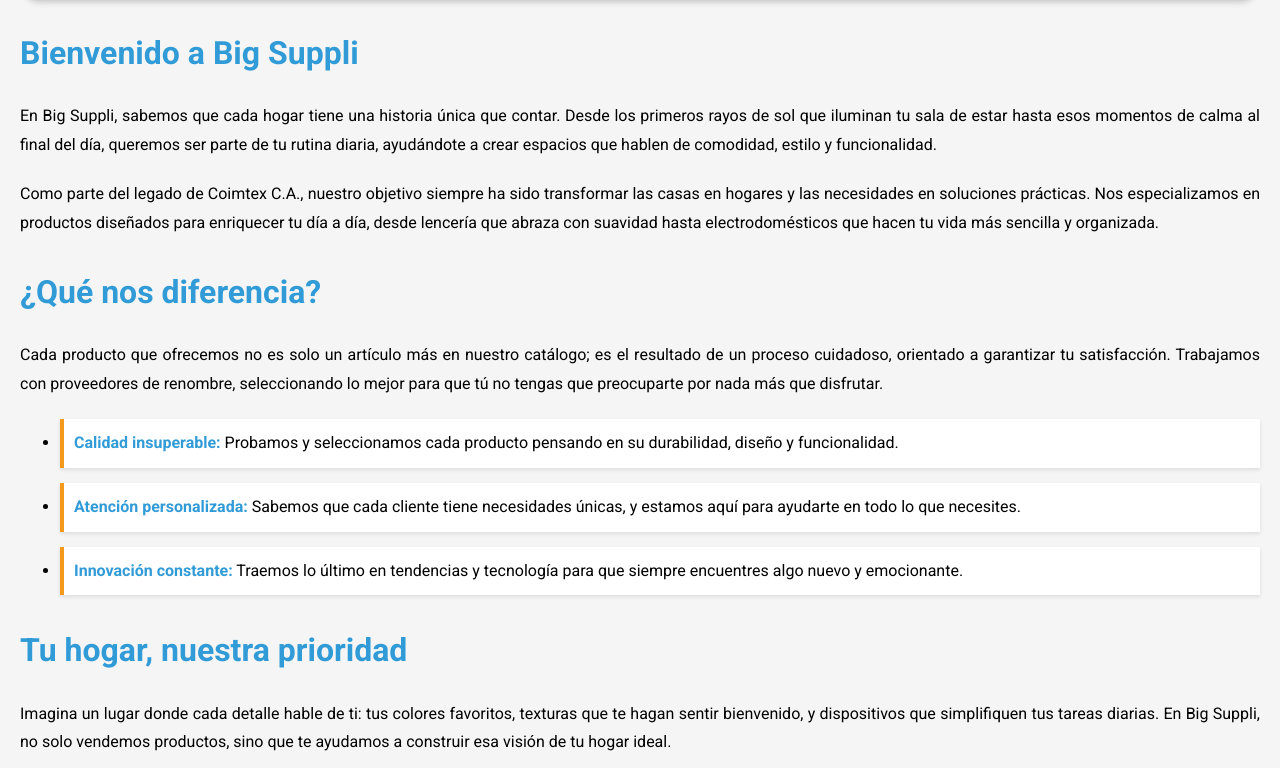
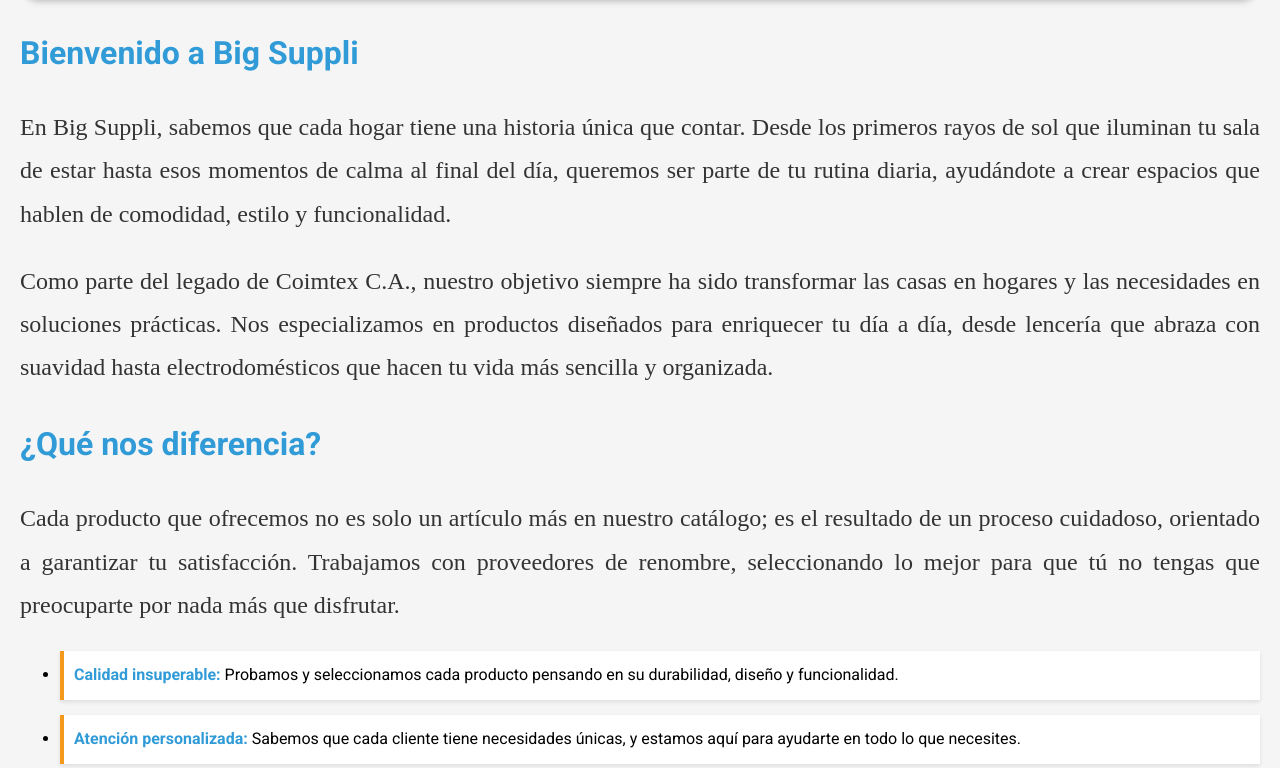
Before and after one commit to Nokx1z/BigSuppliSite, a plain HTML site: page index.html in a window 1280 px wide. Shown: the part 1032-1800 px from the top of the page. Drawn offline with Linux system fonts and the light colour scheme.

Commit message:
Restructuración del css y mejoras en el mismo

```diff
--- a/assets/CSS/main.css
+++ b/assets/CSS/main.css
@@ -38,12 +38,14 @@
   font-size: 1.5rem;
 }
 
-p {
-  font-size: 1rem;
-  margin-bottom: 20px; /* Separación entre párrafos */
-  text-align: justify; /* Justificación del texto */
+.contenido p {
+  font-family: 'Roboto Slab', serif; /* Cambia a una fuente más elegante */
+  font-size: 1.5rem; /* Aumenta el tamaño del texto */
+  color: #333; /* Cambia a un tono más oscuro para mayor legibilidad */
+  line-height: 1.8; /* Mejora el espacio entre líneas */
+  margin-bottom: 1.5rem; /* Agrega mayor separación entre párrafos */
+  text-align: justify; /* Opcional: Justifica el texto */
 }
-
 /* Listas generales con la clase .contenido */
 .contenido {
   list-style-type: none; /* Elimina marcadores predeterminados */
@@ -192,7 +194,7 @@
 
 /* === Banner tentativo === */
 
-#inicio img {
+.banner img{
   display: block;       /* Asegura que la imagen no tome espacio adicional como elemento inline */
   width: 100%;          /* Ajusta el ancho de la imagen al contenedor */
   height: auto;         /* Mantiene la proporción de la imagen */
--- a/index.html
+++ b/index.html
@@ -6,6 +6,7 @@
   <title>Big Suppli - Inicio</title>
   <link rel="icon" href="assets/icons/favicon.ico" type="image/x-icon">
   <link rel="stylesheet" href="assets/CSS/main.css" />
+  <link rel="stylesheet" href="https://cdnjs.cloudflare.com/ajax/libs/font-awesome/6.0.0-beta3/css/all.min.css">
   <link href="https://fonts.googleapis.com/css2?family=Roboto:wght@400;700&display=swap" rel="stylesheet">
 </head>
 
@@ -63,12 +64,14 @@
       <div>
         <section id="inicio">
           <article class="contenido">
+            <div class="banner">
             <img
               src="assets/img/banner-inicio.webp"
               width="100"
               height="100"
               alt="Imagen de bienvenida"
             />
+          </div>
             <h2>Bienvenido a Big Suppli</h2>
             <p>
               En Big Suppli, sabemos que cada hogar tiene una historia única que contar. Desde los primeros rayos de sol que iluminan tu sala de estar hasta esos momentos de calma al final del día, queremos ser parte de tu rutina diaria, ayudándote a crear espacios que hablen de comodidad, estilo y funcionalidad.
@@ -171,7 +174,7 @@
         </div>
       </div>
 
-      <div class="product-card">
+            <div class="product-card">
         <div class="product-image">
           <img src="assets/img/freidora.webp" alt="Producto">
         </div>
```
Also changed, not shown: assets/img/blob-scene-haikei (1).png (added).
